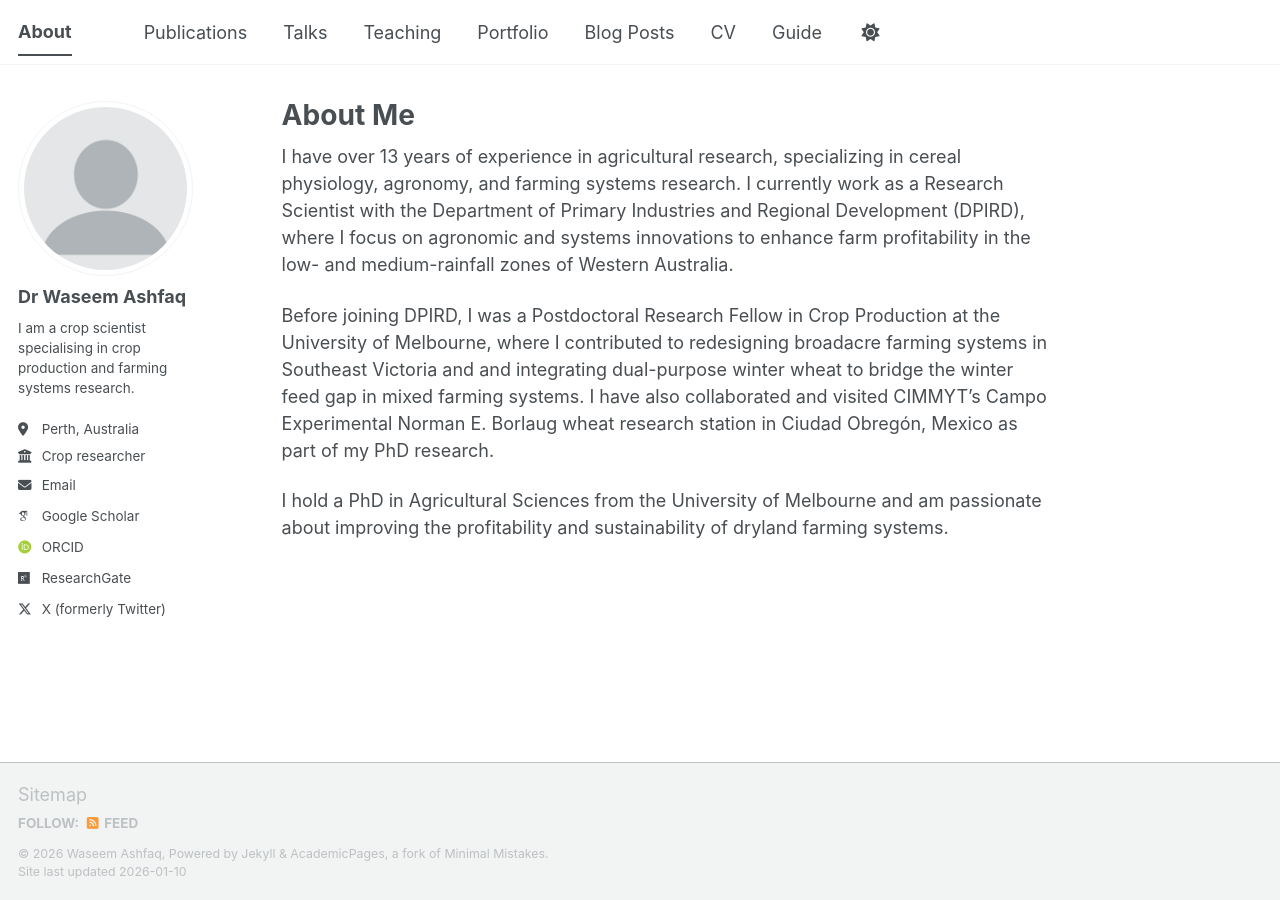
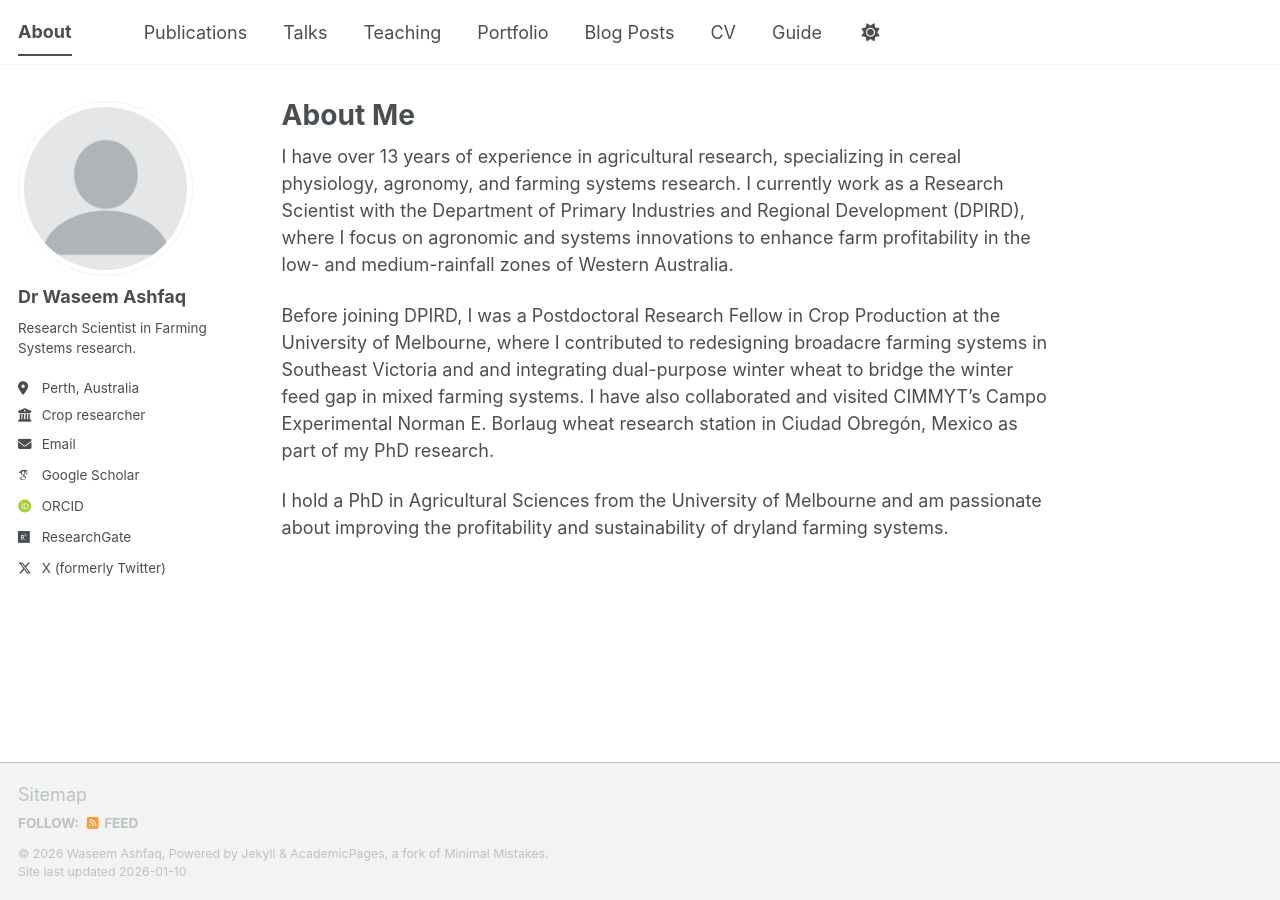
Before and after one commit to washfaq/waseemashfaq.github.io, a Jekyll site: the page built from _pages/about.md, in a window 1280 px wide. Built offline with Jekyll 4.4.1, drawn with Linux system fonts in a browser that asks for light colours; some web fonts are replaced; a script bundle is joined from its source files by our own code; library files that are not in the unit come from our copies.

Commit message:
Update _config.yml

```diff
--- a/_config.yml
+++ b/_config.yml
@@ -26,7 +26,7 @@ author:
   avatar           : "profile.png"
   name             : "Dr Waseem Ashfaq"
   pronouns         : # example: "she/her"
-  bio              : "I am a crop scientist specialising in crop production and farming systems research."
+  bio              : "Research Scientist in Farming Systems research."
   location         : "Perth, Australia"
   employer         : "Crop researcher"
   uri              : # URL
```
